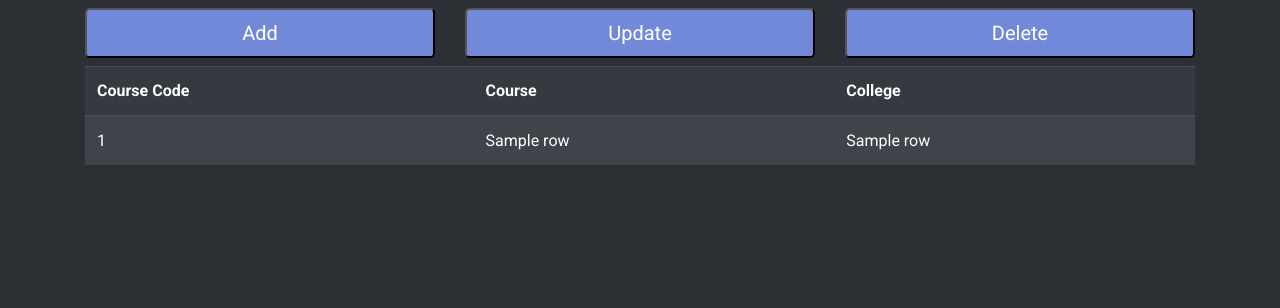
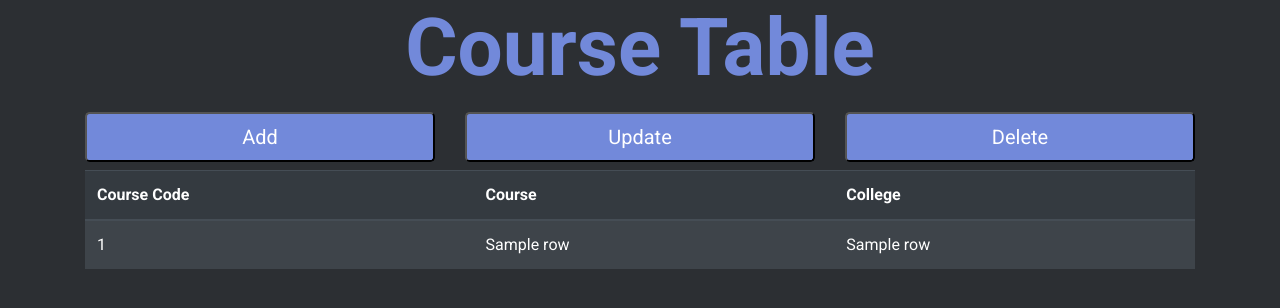
Before and after one commit to helmarIsrael/SSISWeb, a Flask app: template templates/course_table.html in a window 1280 px wide. Shown: the top 308 px of the page. Run offline with Flask 2, Linux system fonts and the light colour scheme; the template is opened without the code that fills it: most values are stand-ins (such as "Sample title", 1, 10 or a date in 2020); some libraries are stand-ins or nearby versions.

Commit message:
Added Title

```diff
--- a/templates/college_table.html
+++ b/templates/college_table.html
@@ -11,6 +11,9 @@
 	</head>
 
 	<body>
+		<div class="d-flex justify-content-center text-center">
+			<h1 class="font-weight-bold" id="title">College Table</h1>
+		</div>
 		<div class="container">
 			<div class='row'>
 				<div class='col'>
--- a/templates/course_table.html
+++ b/templates/course_table.html
@@ -11,6 +11,9 @@
 	</head>
 
 	<body>
+		<div class="d-flex justify-content-center text-center">
+			<h1 class="font-weight-bold" id="title">Course Table</h1>
+		</div>
 		<div class="container">
 			<div class='row'>
 				<div class='col'>
```
